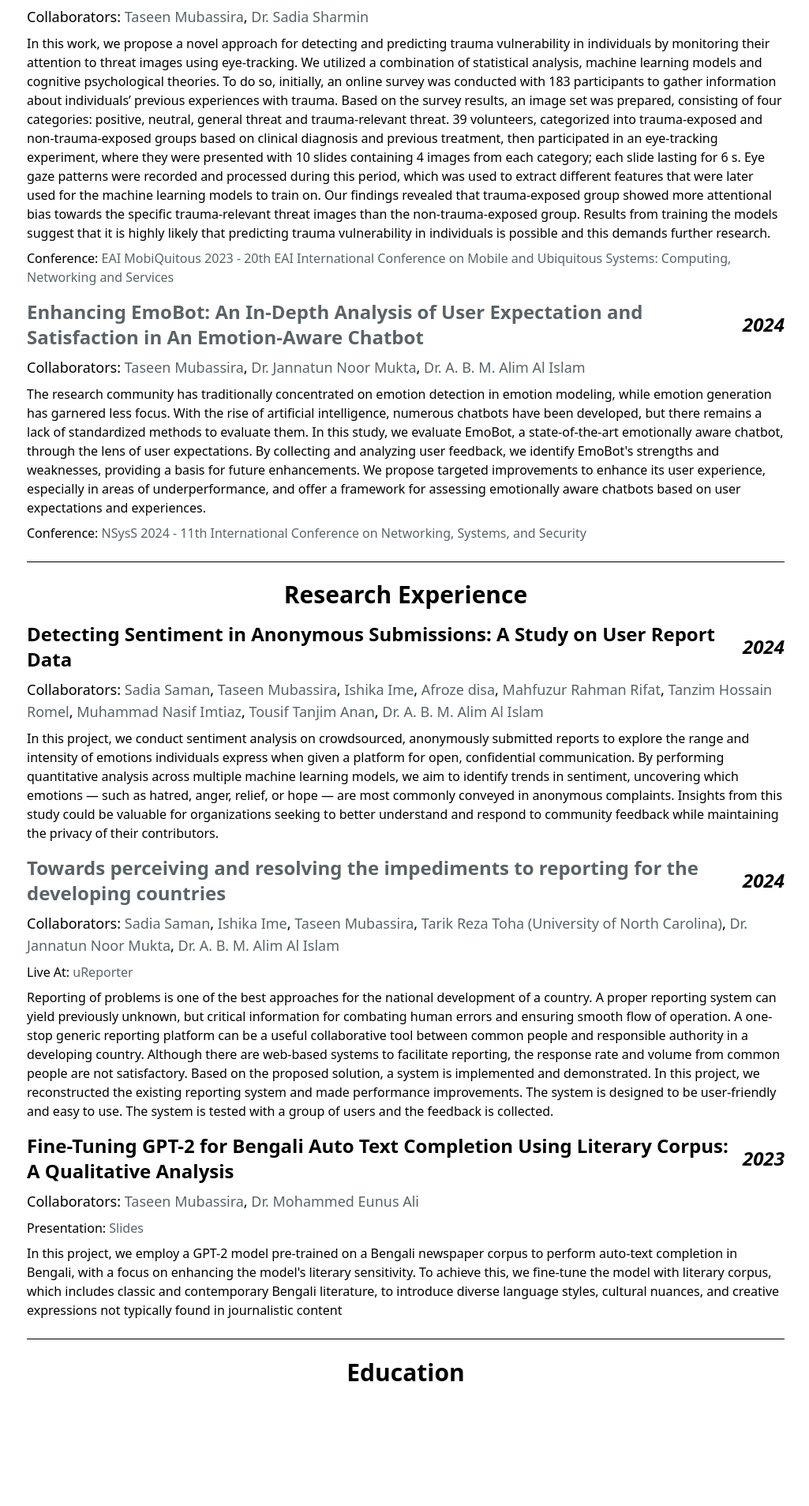
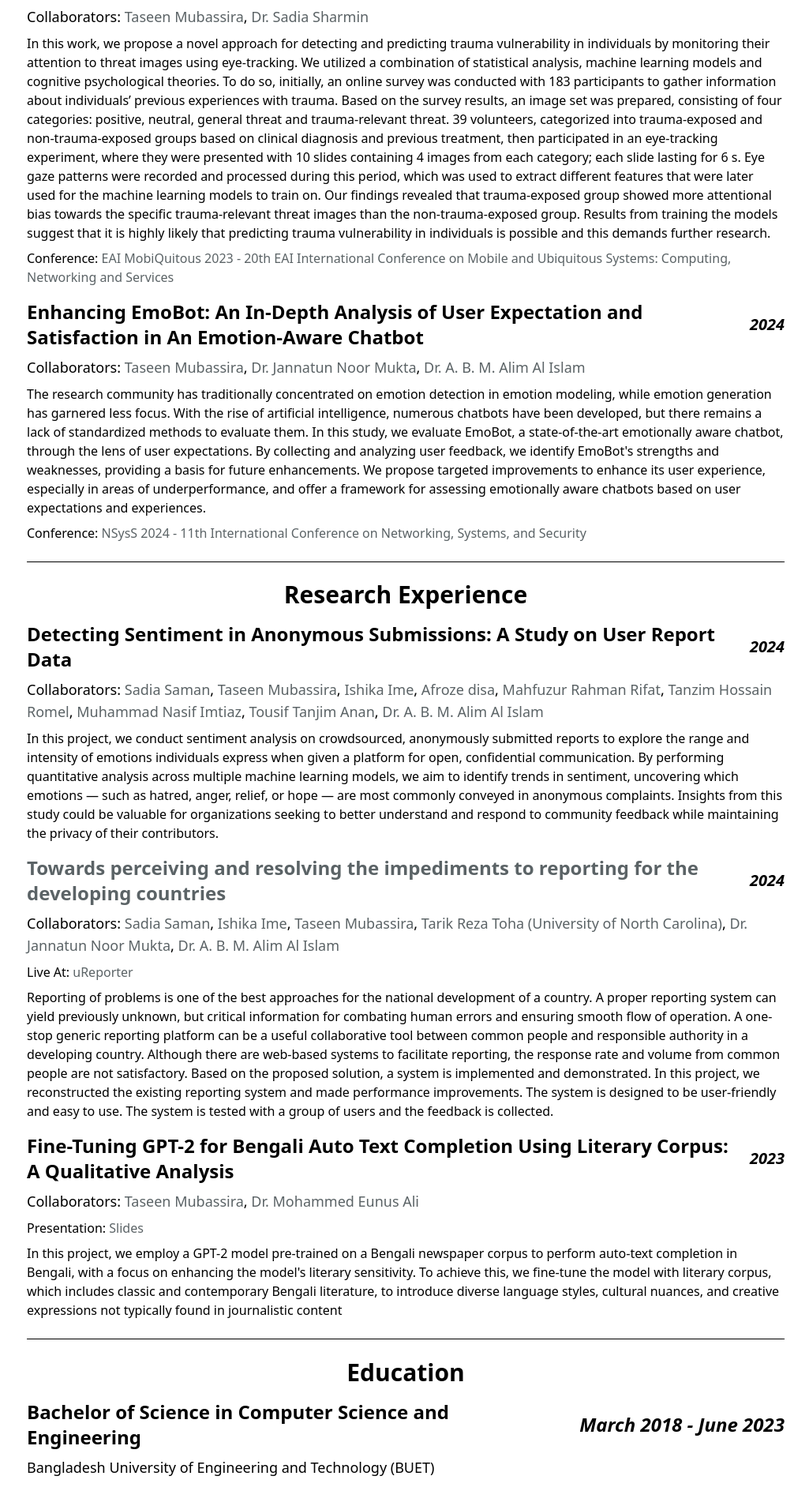
Before and after one commit to Moidda/moidda.github.io, a React (Create React App) app: page / in a window 1280 px wide. Shown: the part 998-2905 px from the top of the page at 79% size, without its empty margins (254-1279 px from the left). Built offline with nearby package versions, Linux system fonts and the light colour scheme.

Commit message:
TitleWithYear

```diff
--- a/src/components/common/Publication.js
+++ b/src/components/common/Publication.js
@@ -1,24 +1,11 @@
 import React from 'react';
 import URL from './Url';
+import TitleWithYear from './TitleWithYear';
 
 const Publication = ({ doi, title, year, collaborators, demo, description, conference }) => {
-    var titleComponent;
-    if (doi) {
-        titleComponent = <URL
-            className="overflow-wrap break-words flex-1"
-            url={doi}
-            text={title} />;
-    }
-    else {
-        titleComponent = <span className="overflow-wrap break-words flex-1">{title}</span>;
-    }
-
     return (
         <div className="text-left space-y-2 text-black mt-4">
-            <h2 className="flex flex-row items-center justify-between gap-4 text-2xl font-bold">
-                {titleComponent}
-                <div className="italic text-right whitespace-nowrap">{year}</div>
-            </h2>
+            <TitleWithYear title={title} url={doi} year={year} />
 
             {
                 collaborators && (
--- /dev/null
+++ b/src/components/common/TitleWithYear.js
@@ -0,0 +1,24 @@
+import URL from './Url';
+
+const TitleWithYear = ({ title, url, year }) => {
+    var titleComponent;
+    if (url) {
+        titleComponent =
+            <URL
+                className="overflow-wrap break-words flex-1"
+                url={url}
+                text={title}
+            />;
+    }
+    else {
+        titleComponent = <span className="overflow-wrap break-words flex-1">{title}</span>;
+    }
+    return (
+        <h2 className="flex flex-row items-center justify-between gap-4 text-2xl font-bold">
+                {titleComponent}
+                <div className="italic text-right text-xl whitespace-nowrap">{year}</div>
+        </h2>
+    );
+}
+
+export default TitleWithYear;
--- a/src/components/sections/Education.js
+++ b/src/components/sections/Education.js
@@ -6,6 +6,17 @@ const Education = () => {
   return (
     <div className='min-h-screen'>
         <SectionTitle title={SECTIONS.EDUCATION.title} id={SECTIONS.EDUCATION.id} />
+
+        <div className='text-left space-y-2 text-black mt-4'>
+            <h2 className='flex flex-row items-center justify-between gap-4 text-2xl font-bold'>
+                <span className='overflow-wrap break-words flex-1'>Bachelor of Science in Computer Science and Engineering</span>
+                <div className='italic text-right whitespace-nowrap'>March 2018 - June 2023</div>
+            </h2>
+
+            <p className='text-lg'>
+                Bangladesh University of Engineering and Technology (BUET)
+            </p>
+        </div>
     </div>
   );
 };
--- a/src/components/sections/Publications.js
+++ b/src/components/sections/Publications.js
@@ -31,7 +31,6 @@ const Publications = () => {
       />
 
       <Publication
-        doi="#"
         title="Enhancing EmoBot: An In-Depth Analysis of User Expectation and Satisfaction in An Emotion-Aware Chatbot"
         year="2024"
         collaborators={[
```
